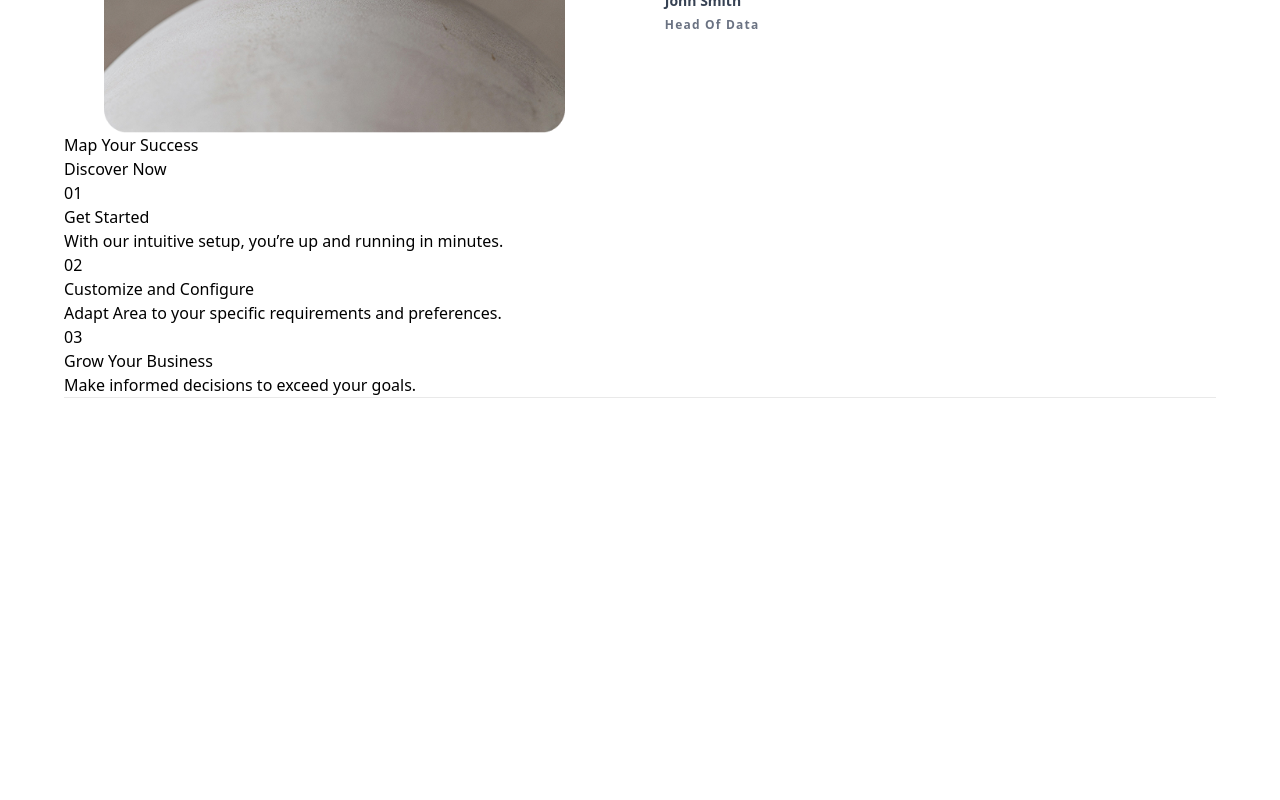
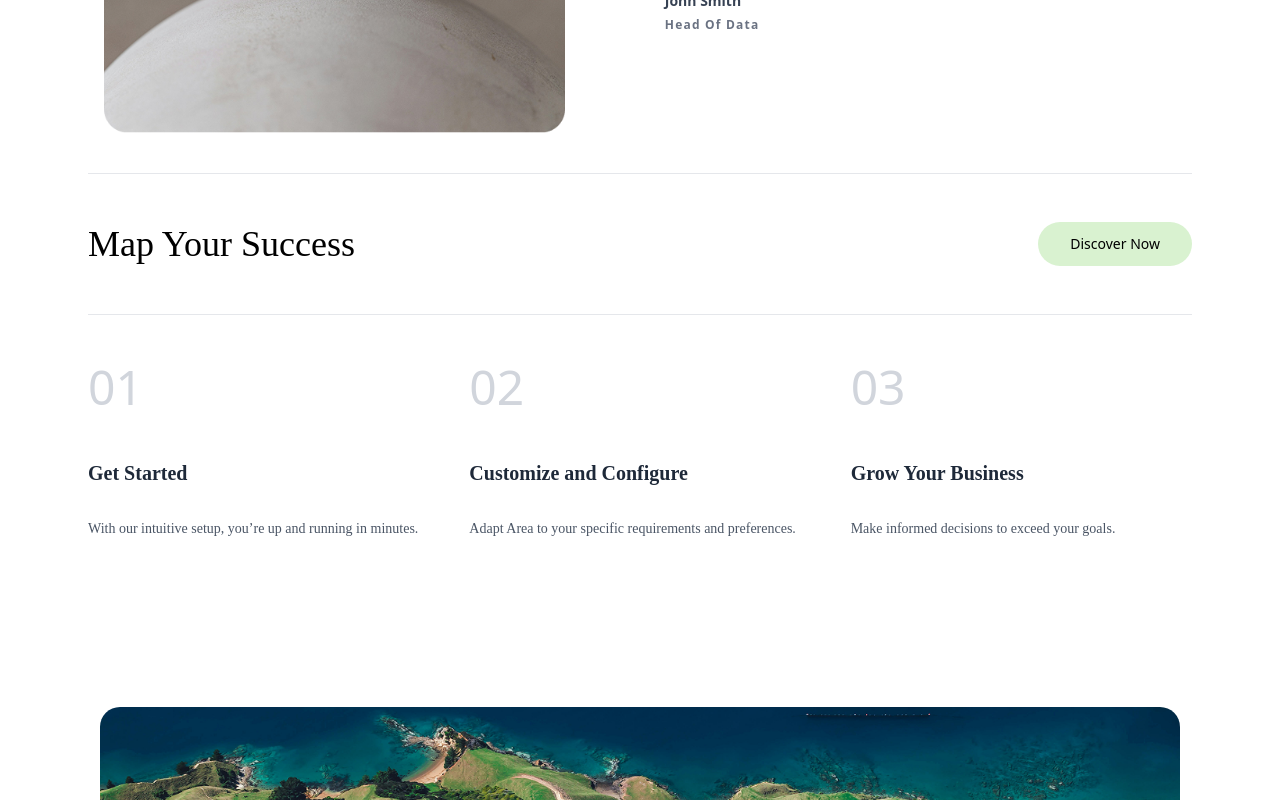
Before and after one commit to KajalR4321/Area_React_Project, a React (Vite) app: page / in a window 1280 px wide. Shown: the part 4100-4900 px from the top of the page. Before the commit the page ends 4498 px from the top, so only its background shows below. Built offline with nearby package versions, Linux system fonts and the light colour scheme; a web font is replaced by a local one.

Commit message:
Add HeroImage Section

```diff
--- /dev/null
+++ b/src/Components/Home/HeroImage.jsx
@@ -0,0 +1,14 @@
+import Hero2 from "../../assets/Image.png"
+const HeroImage = () => {
+    return (
+        <>
+            < div className="py-10 my-10 justify-center items-center text-center flex">
+                <img src={Hero2}
+                    className="w-70 h-40 rounded-[20px] flex  object-fill md:w-150  h-80 lg:w-270 h-130"
+
+                    alt="Hero Image 2" />
+            </div>
+        </>
+    )
+}
+export default HeroImage;
--- a/src/Components/Home/Success.jsx
+++ b/src/Components/Home/Success.jsx
@@ -1,30 +1,44 @@
+import React from "react";
 import SuccessData from "../../Data/Success";
 
 const Success = () => {
     return (
-        <>
-            <section>
-                {/* Header Section */}
-                <div>
-                    <h1>Map Your Success</h1>
-                    <button>Discover Now</button>
+        <section className="py-10 px-6 max-w-7xl mx-auto">
+            <div>
+                {/* Top line */}
+                <hr className="border-gray-200" />
+
+                <div className="flex justify-between items-center py-12">
+                    <p className="font-medium text-4xl font-crimson_text">Map Your Success</p>
+                    <button className="bg-[#D9F2D0] hover:bg-[#c8e6bc] transition-colors px-8 py-3 rounded-full text-sm font-medium whitespace-nowrap">
+                        Discover Now
+                    </button>
                 </div>
 
-                {/* List Section */}
-                <div>
-                    {SuccessData.map((item) => (
-                        <div key={item.id}>
-                            {/* Accessing the ID here */}
-                            <span>{item.id}</span>
+                {/* Line between header and content */}
+                <hr className="border-gray-200" />
+            </div>
 
-                            <h3>{item.title}</h3>
-                            <p>{item.desc}</p>
+            <div className="flex gap-10">
+                {SuccessData.map((item) => {
+                    return (
+                        <div key={item.id} className="flex-1"> {/* Fixed key and added flex-1 */}
+                            <div className="flex flex-col gap-12 justify-center py-12">
+                                {/* Increased ID size */}
+                                <p className="text-5xl text-gray-300 font-normal">{item.id}</p>
+
+                                <div className="flex flex-col gap-8">
+                                    {/* Fixed property names from p1/p2 to title/desc */}
+                                    <p className="font-crimson_text text-xl font-bold  text-gray-800">{item.title}</p>
+                                    <p className="font-dm_sans text-gray-600 text-sm font-normal">{item.desc}</p>
+                                </div>
+                            </div>
                         </div>
-                    ))}
-                </div>
-            </section>
-        </>
+                    );
+                })}
+            </div>
+        </section>
     );
-};
+}
 
 export default Success;
--- a/src/Pages/Home.jsx
+++ b/src/Pages/Home.jsx
@@ -8,6 +8,7 @@ import BigPicture from "../Components/Home/BigPicture";
 import Spaces from "../Components/Home/Spaces";
 import RockPortion from "../Components/Home/Rock";
 import Success from "../Components/Home/Success";
+import HeroImage from "../Components/Home/HeroImage";
 
 
 
@@ -25,6 +26,7 @@ const Home = () => {
       <Spaces />
       <RockPortion />
       <Success />
+      <HeroImage />
 
 
 
```
Also changed, not shown: src/assets/Image.png (added).
